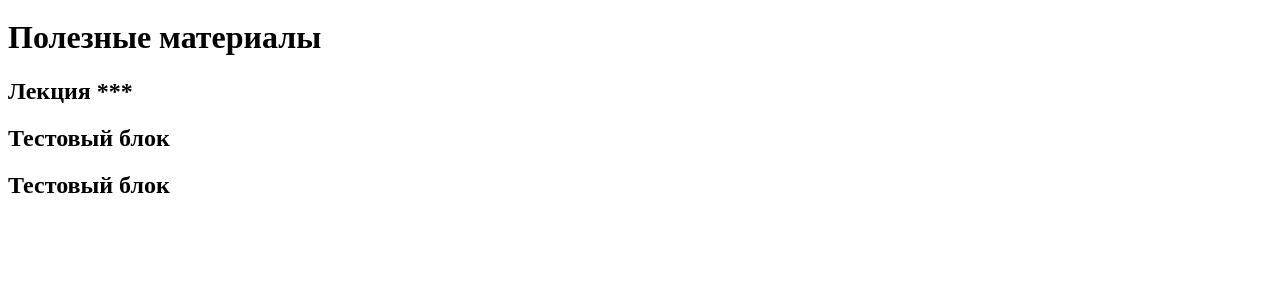
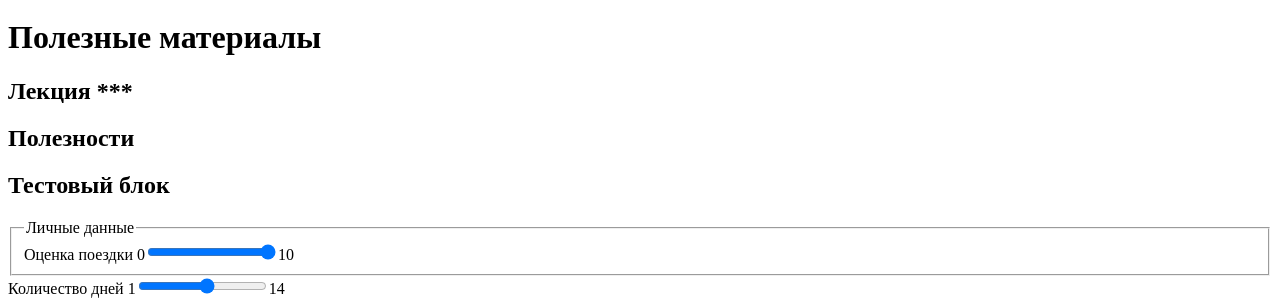
Before and after one commit to edwardnewsky/HtmlA-html-css-1, a plain HTML site: page README.html in a window 1280 px wide. Shown: the part 583-889 px from the top of the page. Before the commit the page ends 802 px from the top, so only its background shows below. Drawn offline with Linux system fonts and the light colour scheme.

Commit message:
+ тест

```diff
--- a/README.html
+++ b/README.html
@@ -26,11 +26,7 @@
 
 
 			<section class="useful">
-				<h2 class="useful-title">Тестовый блок</h2>
-			</section>
-
-			<section class="test">
-				<h2 class="test-title">Тестовый блок</h2>
+				<h2 class="useful-title">Полезности</h2>
 
 				<!-- HTML -->
 
@@ -56,6 +52,53 @@
 				    </script>
 			</section>
 
+			<section class="test">
+				<h2 class="test-title">Тестовый блок</h2>
+
+
+      <form action="https://echo.htmlacademy.ru" method="post" oninput="ИМЯ_АУТПУТА.value=ИМЯ_ИНПУТА.value">
+
+      	<!-- ИСПЫТАНИЕ -->
+        <fieldset>
+        <legend>Личные данные</legend>
+
+        <div class="half-width">
+
+        <label for="rating">Оценка поездки</label>
+
+        0<input type="range" id="field-range-id" name="field-range-name" max="10" value=10 step="1">10
+
+
+        <output for="field-range" name="field-range-output-name" id="field-range-output-id"></output>
+
+		<output for="field-range" name="daysoutput" id="field-range-output"></output>
+
+        </div>
+        </fieldset>
+
+		<!-- ПРАКИКА -->
+		<form action="https://echo.htmlacademy.ru" method="post" oninput="daysoutput.value=dayscount.value">
+
+		<div class="half-width">
+          <label for="dayscount">Количество дней</label>
+          1<input type="range" id="dayscount" name="dayscount" min="1" max="14" step="1">14
+        </div>
+        <div class="half-width output-area">
+          <!-- Область для вывода значения -->
+          <output for="field-range" name="daysoutput" id="field-range-output"></output>
+        </div>
+
+
+
+      </form>
+    </main>
+    <footer class="page-footer"></footer>
+  </body>
+</html>
+
+
+			</section>
+
 		</main>
 
 		<footer></footer>
```
